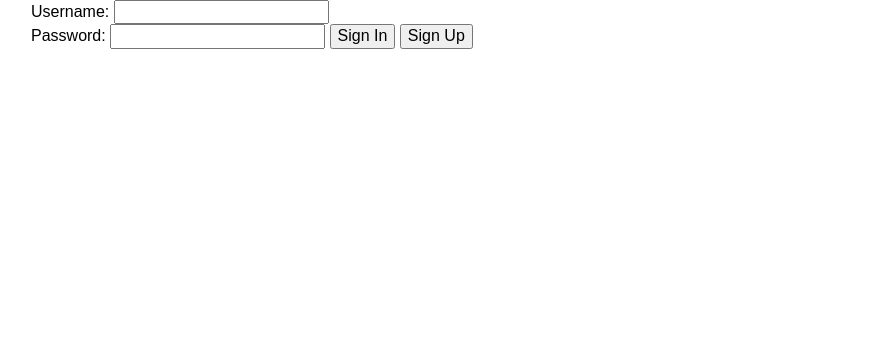
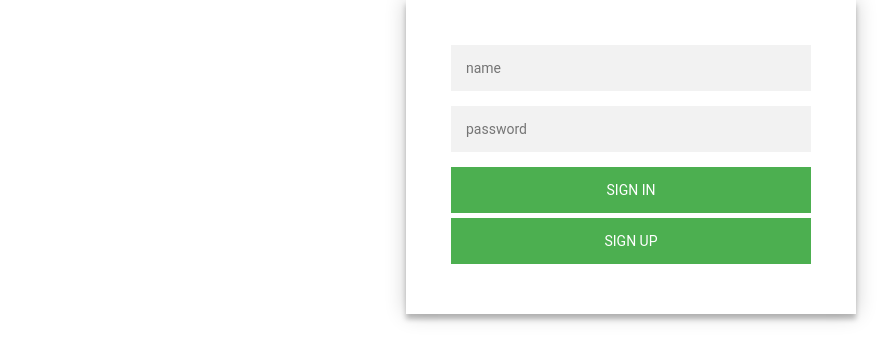
Before and after one commit to zheniamotolov/multiplayer-nodejs-game, a website: page client/index.html in a window 1280 px wide. Shown: the whole page, without its empty margins (9-903 px from the left). Drawn offline with nearby package versions, Linux system fonts and the light colour scheme; no server answers.

Commit message:
Better ui

```diff
--- a/app.js
+++ b/app.js
@@ -5,7 +5,7 @@ var express = require('express');
 var app = express();
 var serv = require('http').Server(app);
 //var profiler = require('v8-profiler');
-var fs = require('fs');
+//var fs = require('fs');
 
 app.get('/', function (req, res) {
     res.sendFile(__dirname + '/client/index.html');
@@ -19,7 +19,7 @@ console.log("Server started.");
 
 //require('./Entity');
 require('./client/Inventory');
-//require('./Entity');
+
 var SOCKET_LIST = {};
 
 var DEBUG = true;
@@ -415,6 +415,7 @@ setInterval(function () {
     }
 
 
+
 }, 1000 / 25);
 // var startProfiling = function (duration) {
 //     profiler.startProfiling('1', true);
--- a/client/Inventory.js
+++ b/client/Inventory.js
@@ -76,10 +76,10 @@ Item = function(id,name,event){
         id:id,
         name:name,
         event:event,
-    }
+    };
     Item.list[self.id] = self;
     return self;
-}
+};
 Item.list = {};
 
 Item("potion","Potion",function(player){
--- a/client/index.html
+++ b/client/index.html
@@ -9,11 +9,20 @@
 <body>
 <div id="wrapper">
     <div id="signDiv">
-        Username: <input id="signDiv-username" type="text"></input><br>
-        Password: <input id="signDiv-password" type="password"></input>
-        <button id="signDiv-signIn">Sign In</button>
-        <button id="signDiv-signUp">Sign Up</button>
+
+            <input id="signDiv-username" type="text" placeholder="name"/>
+            <input id="signDiv-password"  type="password" placeholder="password"/>
+            <button id="signDiv-signIn">Sign In</button>
+            <button id="signDiv-signUp">Sign Up</button>
+
     </div>
+    <!--<div id="signDiv">-->
+
+        <!--Username: <input id="signDiv-username" type="text"><br>-->
+        <!--Password: <input id="signDiv-password" type="password">-->
+        <!--<button id="signDiv-signIn">Sign In</button>-->
+        <!--<button id="signDiv-signUp">Sign Up</button>-->
+    <!--</div>-->
 
     <div id="gameDiv">
         <div id="game">
@@ -31,7 +40,6 @@
 
         <div id="belowGame">
             <div id="chat-text">
-                <div>Hello!</div>
             </div>
             <div id="inventory"></div>
             <form id="chat-form">
--- a/client/style/style.css
+++ b/client/style/style.css
@@ -1,3 +1,49 @@
+
+#signDiv{
+    width: 360px;
+    padding: 8% 0 0;
+    margin: auto;
+}
+#signDiv{
+    position: relative;
+    z-index: 1;
+    background: #FFFFFF;
+    max-width: 360px;
+    margin: 0 auto 100px;
+    padding: 45px;
+    text-align: center;
+    box-shadow: 0 0 20px 0 rgba(0, 0, 0, 0.2), 0 5px 5px 0 rgba(0, 0, 0, 0.24);
+}
+#signDiv input {
+    font-family: "Roboto", sans-serif;
+    outline: 0;
+    background: #f2f2f2;
+    width: 100%;
+    border: 0;
+    margin: 0 0 15px;
+    padding: 15px;
+    box-sizing: border-box;
+    font-size: 14px;
+}
+#signDiv button{
+    font-family: "Roboto", sans-serif;
+    text-transform: uppercase;
+    outline: 0;
+    background: #4CAF50;
+    width: 100%;
+    border: 0;
+    padding: 15px;
+    color: #FFFFFF;
+    font-size: 14px;
+    -webkit-transition: all 0.3 ease;
+    transition: all 0.3 ease;
+    margin-bottom: 5px;
+    cursor: pointer;
+
+}
+#signDiv button:hover,.form button:active,.form button:focus {
+    background: #43A047;
+}
 #wrapper {
     margin: 0px auto;
     width: 1200px;
```
